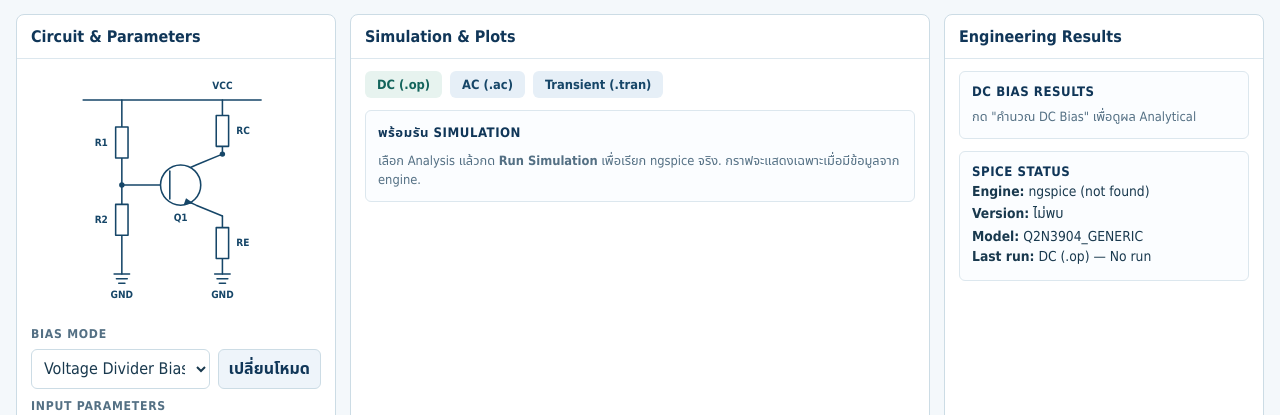
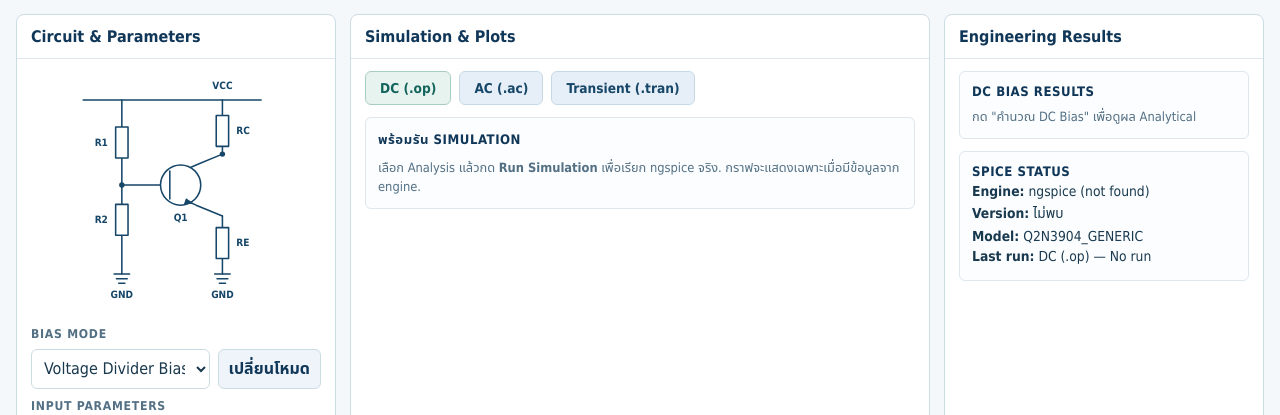
Before and after one commit to Nckktk/Gitlab, a Flask app: page / in a window 1280 px wide. Shown: the part 94-509 px from the top of the page. Run offline with Flask 3, Linux system fonts and the light colour scheme.

Commit message:
ui: make analysis tabs clickable at top of simulation panel

```diff
--- a/bjt_bias/app.py
+++ b/bjt_bias/app.py
@@ -190,8 +190,11 @@ def create_app() -> Flask:
             mode = (form.get("mode") or MODE_DIVIDER).strip()
             fields = MODE_FIELDS_META.get(mode, MODE_FIELDS_META[MODE_DIVIDER])
             spice_analysis = (form.get("spice_analysis") or "op").strip()
+            if "spice_analysis_run" in request.form:
+                spice_analysis = (request.form.get("spice_analysis_run") or spice_analysis).strip()
             if spice_analysis not in SPICE_ANALYSES:
                 spice_analysis = "op"
+            form["spice_analysis"] = spice_analysis
 
             if "change_mode" in request.form:
                 return render_template(
@@ -214,7 +217,7 @@ def create_app() -> Flask:
                     default_bjt_model=DEFAULT_BJT_MODEL_NAME,
                 )
 
-            if "run_spice" in request.form:
+            if "run_spice" in request.form or "spice_analysis_run" in request.form:
                 # Preserve analytical result display for divider inputs when possible.
                 result = None
                 errors: dict[str, str] = {}
--- a/bjt_bias/static/style.css
+++ b/bjt_bias/static/style.css
@@ -59,8 +59,10 @@ body { margin: 0; font-family: Tahoma, "Noto Sans Thai", "Leelawadee UI", system
 .secondary-btn { margin:0; width:auto; white-space:nowrap; background:#eef4fa; color:var(--navy); border:1px solid var(--line); padding:7px 10px; }
 .secondary-btn:hover { background:#ddeaf5; }
 .analysis-tabs { display:flex; gap:8px; padding:12px 14px 0; flex-wrap:wrap; }
-.tab { padding:6px 12px; border-radius:6px; font-size:0.8rem; font-weight:700; background:#e6eff7; color:var(--navy-2); }
-.tab-active { background:var(--teal-soft); color:var(--teal); }
+.tab { padding:8px 14px; border-radius:6px; font-size:0.85rem; font-weight:700; background:#e6eff7; color:var(--navy-2); }
+.tab-btn { border:1px solid #c6d8e6; cursor:pointer; font:inherit; font-size:0.85rem; font-weight:700; }
+.tab-btn:hover { filter: brightness(0.98); transform: translateY(-1px); }
+.tab-active { background:var(--teal-soft); color:var(--teal); border-color:#a7cfc2; }
 .plot-card, .result-block { margin:12px 14px 0; border:1px solid var(--line-soft); border-radius:6px; background:#fbfdff; padding:12px; }
 .plot-title, .result-label { font-size:0.82rem; font-weight:700; color:var(--navy); text-transform:uppercase; letter-spacing:0.04em; }
 .result-sub { font-size:0.8rem; color:var(--muted); margin-top:2px; }
--- a/bjt_bias/templates/index.html
+++ b/bjt_bias/templates/index.html
@@ -117,7 +117,7 @@
         <div class="panel-head"><h2>Simulation &amp; Plots</h2></div>
         <div class="analysis-tabs">
           {% for a in spice_analyses %}
-          <span class="tab {{ 'tab-active' if spice_analysis == a else '' }}">{{ spice_analysis_labels[a] }}</span>
+          <button type="submit" name="spice_analysis_run" value="{{ a }}" class="tab tab-btn {{ 'tab-active' if spice_analysis == a else '' }}">{{ spice_analysis_labels[a] }}</button>
           {% endfor %}
         </div>
 
```
